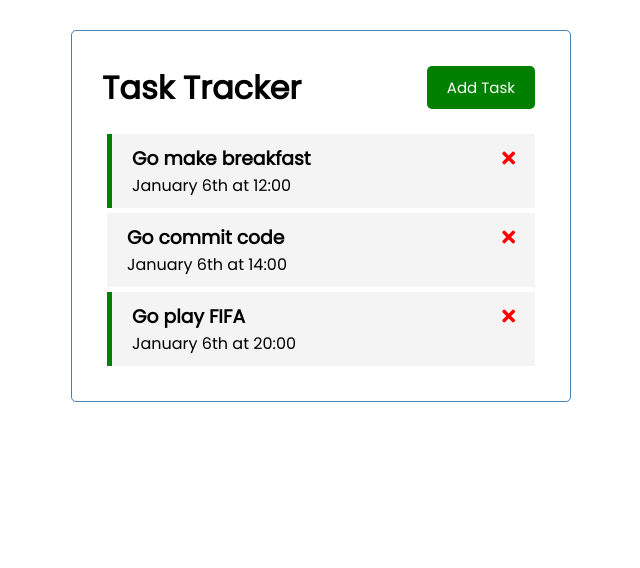
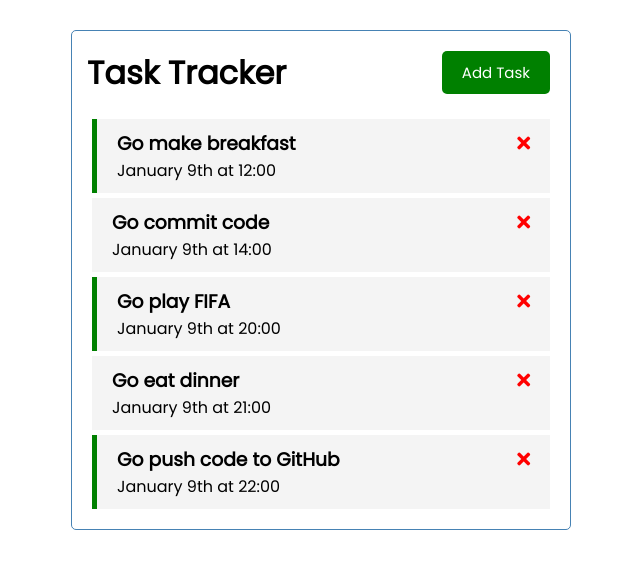
Before and after one commit to AdeDevs/To-Do-With-Vue, a Vue app: page / in a window 1280 px wide. Shown: the top 568 px of the page, without its empty margins (319-959 px from the left). Built offline with nearby package versions, Linux system fonts and the light colour scheme.

Commit message:
Update 7 files

```diff
--- a/public/index.html
+++ b/public/index.html
@@ -12,14 +12,13 @@
       referrerpolicy="no-referrer"
     />
     <link rel="icon" href="<%= BASE_URL %>favicon.ico" />
-    <title><%= htmlWebpackPlugin.options.title %></title>
+    <title>To-Do List</title>
   </head>
   <body>
     <noscript>
       <strong
-        >We're sorry but <%= htmlWebpackPlugin.options.title %> doesn't work
-        properly without JavaScript enabled. Please enable it to
-        continue.</strong
+        >We're sorry but To-Do List doesn't work properly without JavaScript
+        enabled. Please enable it to continue.</strong
       >
     </noscript>
     <div id="app"></div>
--- a/src/App.vue
+++ b/src/App.vue
@@ -1,7 +1,11 @@
 <template>
   <div class="container">
     <Header title="Task Tracker" />
-    <Tasks :tasks="tasks" />
+    <Tasks
+      @toggle-reminder="toggleReminder"
+      @delete-task="deleteTask"
+      :tasks="tasks"
+    />
   </div>
 </template>
 
@@ -13,35 +17,59 @@ export default {
   name: "App",
   components: {
     Header,
-    Tasks,
+    Tasks
   },
   data() {
     return {
-      tasks: [],
+      tasks: []
     };
+  },
+  methods: {
+    deleteTask(id) {
+      if (confirm("Are You Sure?")) {
+        this.tasks = this.tasks.filter(task => task.id !== id);
+      }
+    },
+    toggleReminder(id) {
+      this.tasks = this.tasks.map(task =>
+        task.id === id ? { ...task, reminder: !task.reminder } : task
+      );
+    }
   },
   created() {
     this.tasks = [
       {
         id: 1,
         text: "Go make breakfast",
-        day: "January 6th at 12:00",
-        reminder: true,
+        day: "January 9th at 12:00",
+        reminder: true
       },
       {
         id: 2,
         text: "Go commit code",
-        day: "January 6th at 14:00",
-        reminder: false,
+        day: "January 9th at 14:00",
+        reminder: false
       },
       {
         id: 3,
         text: "Go play FIFA",
-        day: "January 6th at 20:00",
-        reminder: true,
+        day: "January 9th at 20:00",
+        reminder: true
       },
+      {
+        id: 4,
+        text: "Go eat dinner",
+        day: "January 9th at 21:00",
+        reminder: false
+      },
+      {
+        id: 5,
+        text: "Go push code to GitHub",
+        day: "January 9th at 22:00",
+        reminder: true
+      }
     ];
-  },
+  }
 };
 </script>
 
@@ -60,10 +88,11 @@ body {
 .container {
   max-width: 500px;
   margin: 30px auto;
-  overflow: autp;
-  min-height: 300px;
+  overflow: auto;
+  height: auto;
   border: 1px solid steelblue;
-  padding: 30px;
+  padding: 15px;
+  box-sizing: border-box;
   border-radius: 5px;
 }
 
--- a/src/components/Button.vue
+++ b/src/components/Button.vue
@@ -9,12 +9,12 @@ export default {
   name: "Button",
   props: {
     text: String,
-    color: String,
+    color: String
   },
   methods: {
     onClick() {
       alert("Task Added");
-    },
-  },
+    }
+  }
 };
 </script>
--- a/src/components/Header.vue
+++ b/src/components/Header.vue
@@ -11,11 +11,11 @@ import Button from "./Button";
 export default {
   name: "Header",
   props: {
-    title: String,
+    title: String
   },
   components: {
-    Button,
-  },
+    Button
+  }
 };
 </script>
 
--- a/src/components/Task.vue
+++ b/src/components/Task.vue
@@ -1,8 +1,11 @@
 <template>
-  <div :class="[task.reminder ? 'reminder' : '', 'task']">
+  <div
+    @dblclick="$emit('toggle-reminder', task.id)"
+    :class="[task.reminder ? 'reminder' : '', 'task']"
+  >
     <h3>
       {{ task.text }}
-      <i class="fas fa-times"></i>
+      <i @click="$emit('delete-task', task.id)" class="fas fa-times"></i>
     </h3>
     <p>{{ task.day }}</p>
   </div>
@@ -12,8 +15,8 @@
 export default {
   name: "Task",
   props: {
-    task: Object,
-  },
+    task: Object
+  }
 };
 </script>
 
--- a/src/components/Tasks.vue
+++ b/src/components/Tasks.vue
@@ -1,6 +1,10 @@
 <template>
   <div :key="task.id" v-for="task in tasks">
-    <Task :task="task" />
+    <Task
+      @toggle-reminder="$emit('toggle-reminder', task.id)"
+      @delete-task="$emit('delete-task', task.id)"
+      :task="task"
+    />
   </div>
 </template>
 
@@ -10,10 +14,11 @@ import Task from "./Task.vue";
 export default {
   name: "Tasks",
   props: {
-    tasks: Array,
+    tasks: Array
   },
   components: {
-    Task,
+    Task
   },
+  emits: ["delete-task", "toggle-reminder"]
 };
 </script>
```
Also changed, not shown: 1 other file (tests, documents, lock files or other folders).
